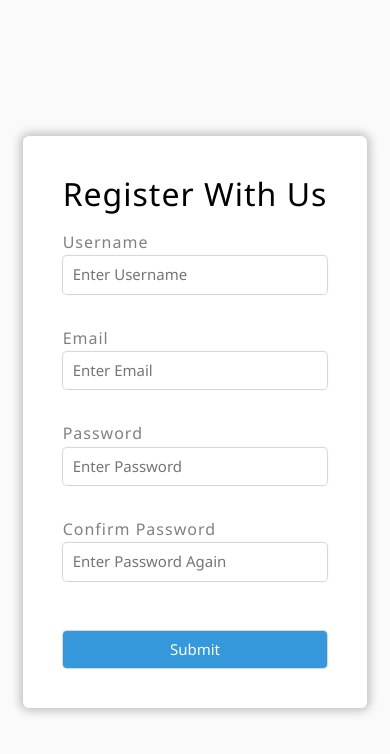
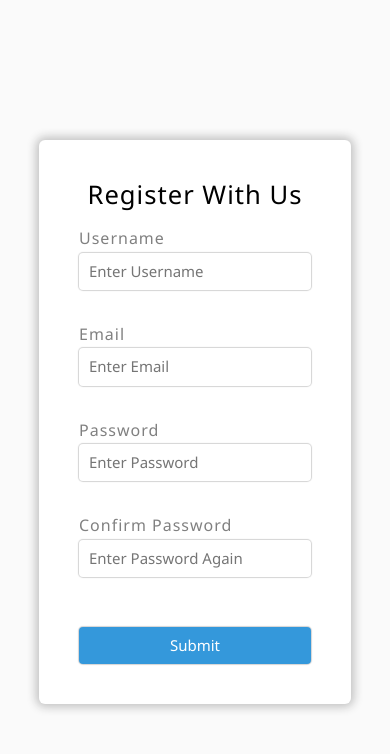
Before and after one commit to kareemayman/Form-Validation-Vanilla-JS, a plain HTML site: page index.html in a window 390 px wide. Drawn offline with Linux system fonts and the light colour scheme.

Commit message:
More Responsive On Smaller Screens

```diff
--- a/css/style.css
+++ b/css/style.css
@@ -46,7 +46,7 @@ form div {
 form div::after {
     position: absolute;
     content: "";
-    bottom: -23px;
+    top: 107%;
     left: 3px;
     color: red;
     font-size: 14px;
@@ -84,12 +84,6 @@ form > input:hover {
     background-color: #2f89c5;
 }
 
-@media (min-width: 769px) {
-    form {
-        width: 500px;
-    }
-}
-
 .user-error::after {
     content: "Username must be at least 3 characters";
 }
@@ -117,3 +111,23 @@ form > input:hover {
 .red {
     outline: 2px solid red !important;
 }
+
+@media (width < 769px) {
+    div::after {
+        font-size: 12px !important;
+    }
+
+    h1 {
+        font-size: 1.6rem;
+    }
+
+    form {
+        width: 80%;
+    }
+}
+
+@media (min-width: 769px) {
+    form {
+        width: 500px;
+    }
+}
```
